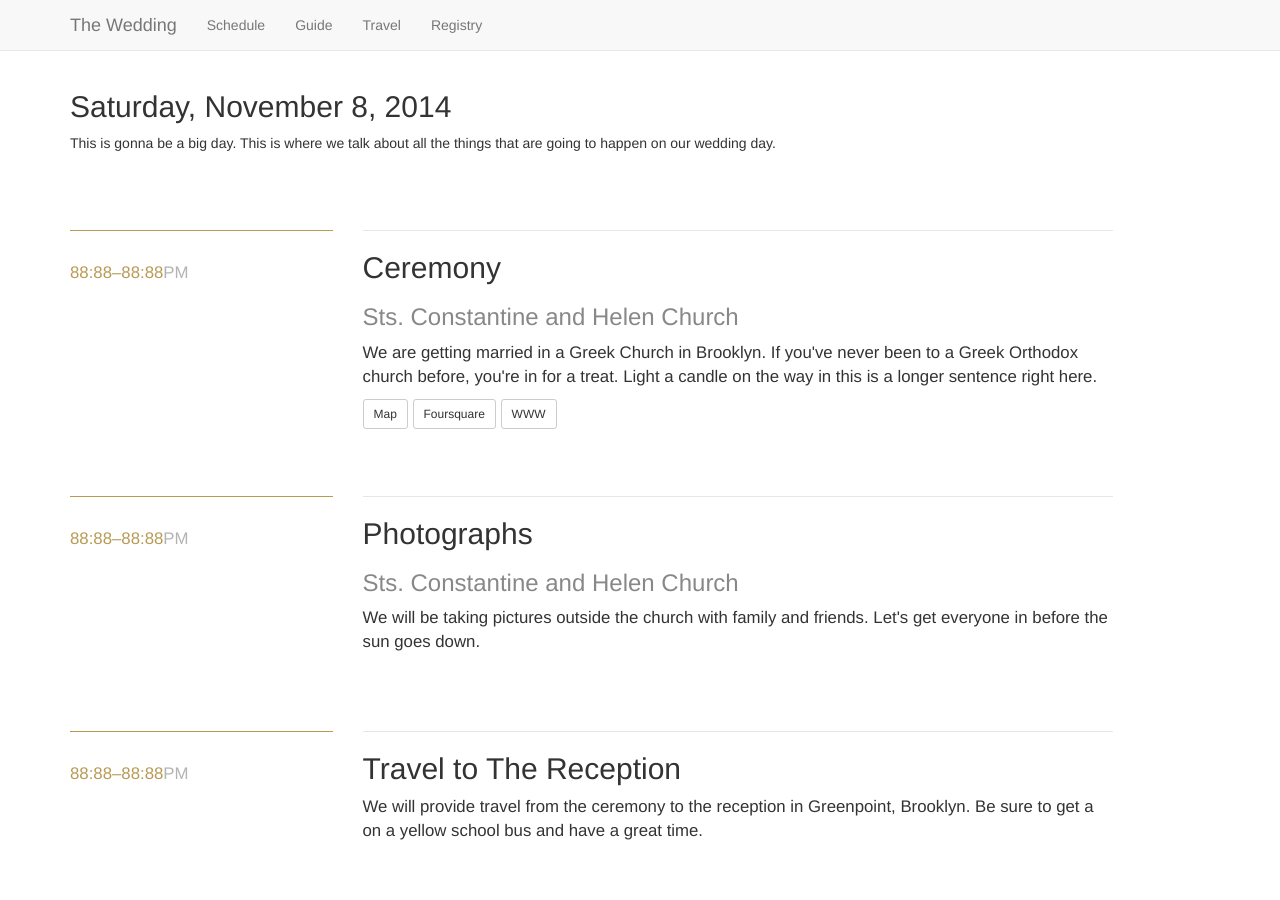
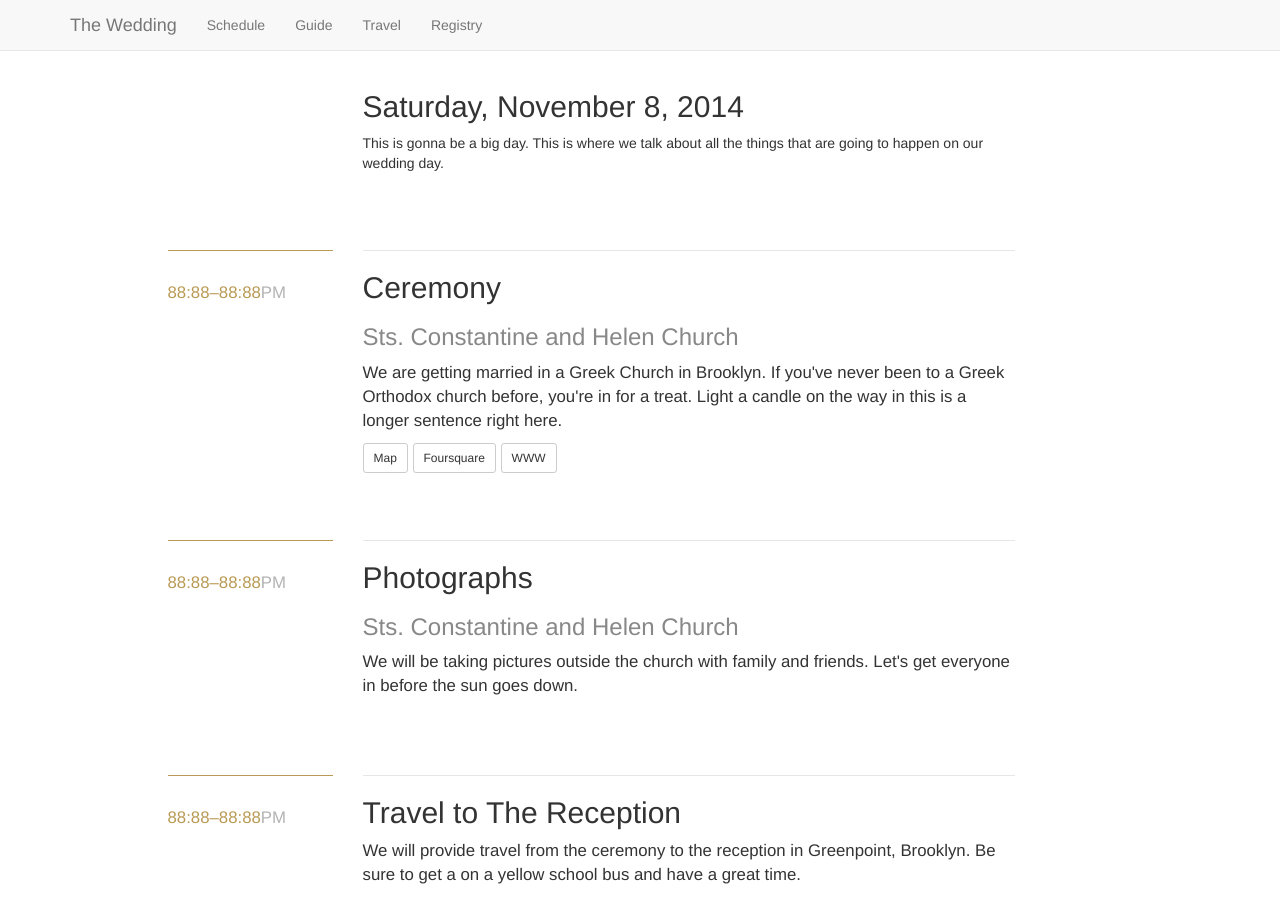
Before and after one commit to jpfinley/weddingSite, a Jekyll site: the page built from site/schedule.html, in a window 1280 px wide and 900 px high. Built offline with Jekyll 4.4.1, drawn with Linux system fonts in a browser that asks for light colours; nearby versions of some CDN libraries; Markdown is read by kramdown in place of the engine named in the settings.

Commit message:
Center content on the grid

```diff
--- a/site/schedule.html
+++ b/site/schedule.html
@@ -4,7 +4,7 @@ title: The Wedding of John and Jamie
 ---
 
 <div class="row">
-  <div class="col-md-12">
+  <div class="col-md-7 col-md-offset-3">
     <h2>Saturday, November 8, 2014</h2>
     <p>This is gonna be a big day. This is where we talk about all the things that are going to happen on our wedding day.</p>
   </div>
@@ -12,10 +12,10 @@ title: The Wedding of John and Jamie
 <div class="row">
   <div class="col-md-12">
     <div class="row section section-event">
-      <div class="col-md-3">
+      <div class="col-md-2 col-md-offset-1">
         <header>88:88&ndash;88:88<span>PM</span></header>
       </div>
-      <div class="col-md-8">
+      <div class="col-md-7">
         <h2>Ceremony</h2>
         <h3>Sts. Constantine and Helen Church</h3>
         <p>We are getting married in a Greek Church in Brooklyn. If you've never been to a Greek Orthodox church before, you're in for a treat. Light a candle on the way in this is a longer sentence right here.</p>
@@ -25,29 +25,29 @@ title: The Wedding of John and Jamie
       </div>
     </div>
     <div class="row section section-event">
-      <div class="col-md-3">
+      <div class="col-md-2 col-md-offset-1">
         <header>88:88&ndash;88:88<span>PM</span></header>
       </div>
-      <div class="col-md-8">
+      <div class="col-md-7">
         <h2>Photographs</h2>
         <h3>Sts. Constantine and Helen Church</h3>
         <p>We will be taking pictures outside the church with family and friends. Let's get everyone in before the sun goes down.</p>
       </div>
     </div>
     <div class="row section section-event">
-      <div class="col-md-3">
+      <div class="col-md-2 col-md-offset-1">
         <header>88:88&ndash;88:88<span>PM</span></header>
       </div>
-      <div class="col-md-8">
+      <div class="col-md-7">
         <h2>Travel to The Reception</h2>
         <p>We will provide travel from the ceremony to the reception in Greenpoint, Brooklyn. Be sure to get a on a yellow school bus and have a great time.</p>
       </div>
     </div>
     <div class="row section section-event">
-      <div class="col-md-3">
+      <div class="col-md-2 col-md-offset-1">
         <header>88:88&ndash;88:88<span>PM</span></header>
       </div>
-      <div class="col-md-8">
+      <div class="col-md-7">
         <h2>Cocktail Hour</h2>
         <h3>Greenpoint Loft</h3>
         <p>Except we won't have cocktails. Well, maybe. We will have wine and beer and there there will be some appetizers.</p>
@@ -57,10 +57,10 @@ title: The Wedding of John and Jamie
       </div>
     </div>
     <div class="row section section-event">
-      <div class="col-md-3">
+      <div class="col-md-2 col-md-offset-1">
         <header>88:88&ndash;88:88<span>PM</span></header>
       </div>
-      <div class="col-md-8">
+      <div class="col-md-7">
         <h2>Dinner &amp; Dancing</h2>
         <h3>Greenpoint Loft</h3>
         <p>All right! Let's party. We have a great night planned at the Greenpoint Loft. DJ Meow^3 will be playing music, Roberta's will be catering pizza and salads, and of course there will be wine and beer. Dance a bunch and send us off right.</p>
@@ -70,10 +70,10 @@ title: The Wedding of John and Jamie
       </div>
     </div>
     <div class="row section section-event">
-      <div class="col-md-3">
+      <div class="col-md-2 col-md-offset-1">
         <header>88:88<span>PM</span>&ndash;</header>
       </div>
-      <div class="col-md-8">
+      <div class="col-md-7">
         <h2>Ever After</h2>
         <h3>The World</h3>
         <p>Thank you for celebrating with us!</p>
```
Also changed, not shown: site/travel.html (+11 -9 lines).
